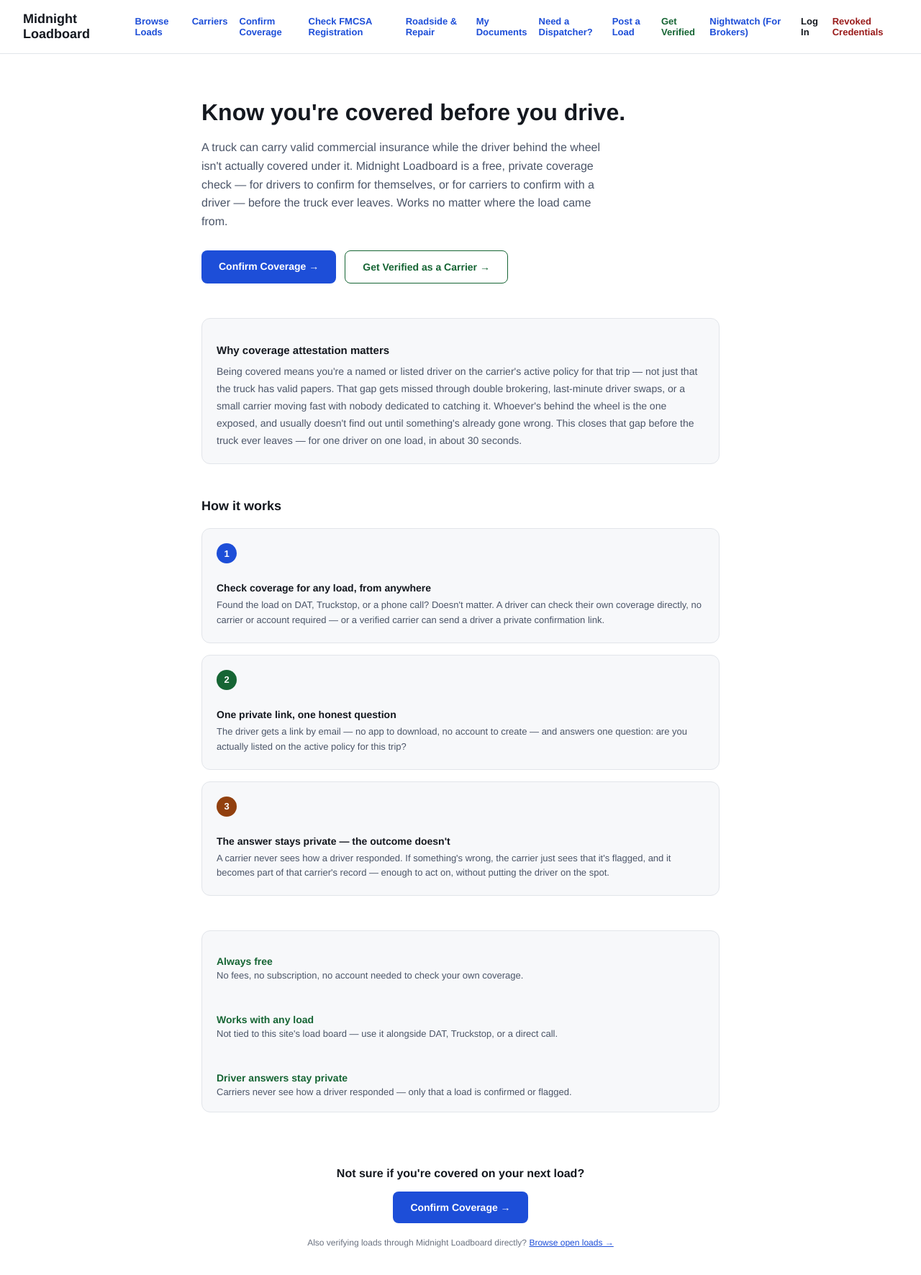
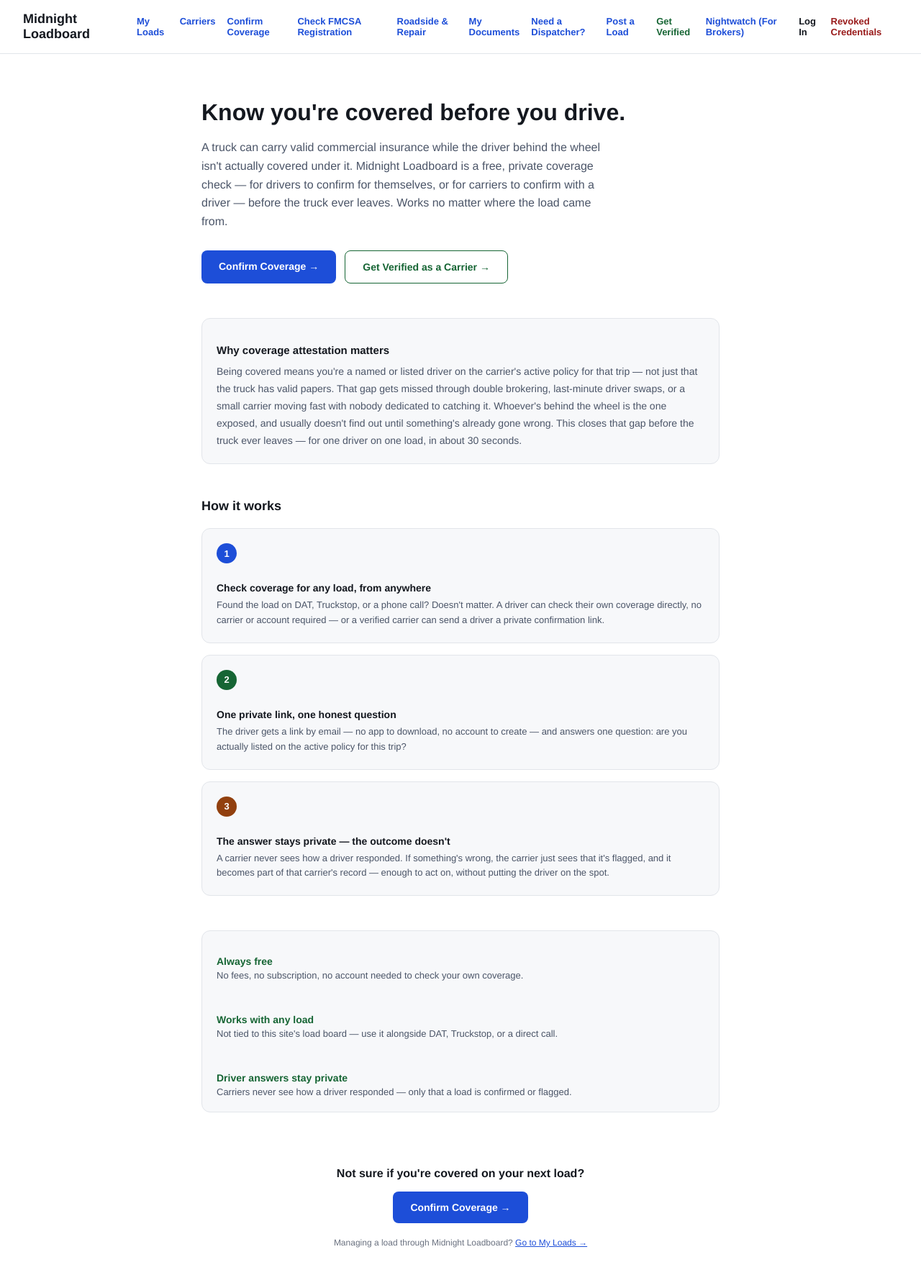
Before and after one commit to Robariano/midnight-loadboard-app, a Next.js app: page / in a window 1280 px wide. Shown: the top 1772 px of the page at 72% size. Built offline with nearby package versions, Linux system fonts and the light colour scheme.

Commit message:
Update titles and links to reflect 'My Loads' for better user clarity

```diff
--- a/app/layout.js
+++ b/app/layout.js
@@ -1,5 +1,5 @@
 export const metadata = {
-  title: "Midnight Loadboard - Verified Freight Network",
+  title: "Midnight Loadboard - Carrier Verification & Load Management",
 };
 export default function RootLayout({ children }) {
   return (
@@ -28,7 +28,7 @@
           </a>
           <nav style={{ marginLeft: "auto", display: "flex", gap: 16 }}>
             <a href="/loads" style={{ color: "#1d4ed8", fontSize: 13, fontWeight: 700, textDecoration: "none" }}>
-              Browse Loads
+              My Loads
             </a>
             <a href="/carriers" style={{ color: "#1d4ed8", fontSize: 13, fontWeight: 700, textDecoration: "none" }}>
               Carriers
--- a/app/loads/page.js
+++ b/app/loads/page.js
@@ -40,7 +40,7 @@
   const [minRate, setMinRate] = useState("");
   const [pickupAfter, setPickupAfter] = useState("");
   const [sort, setSort] = useState("");
-  const [showAllStatuses, setShowAllStatuses] = useState(false);
+  const [showAllStatuses, setShowAllStatuses] = useState(true);
 
   useEffect(() => {
     fetch("/api/carriers/me")
@@ -121,7 +121,7 @@
   return (
     <div>
       <div style={{ display: "flex", justifyContent: "space-between", alignItems: "center", marginBottom: 8 }}>
-        <h1 style={{ color: "#14181f", margin: 0 }}>Available Loads</h1>
+        <h1 style={{ color: "#14181f", margin: 0 }}>My Loads</h1>
         {me !== undefined && (
           <p style={{ color: "#4b5568", fontSize: 13, margin: 0 }}>
             {me ? (
--- a/app/page.js
+++ b/app/page.js
@@ -135,8 +135,8 @@
         </p>
         <a href="/confirm-coverage" style={primaryBtn}>Confirm Coverage →</a>
         <p style={{ color: "#6b7280", fontSize: 12, marginTop: 20 }}>
-          Also verifying loads through Midnight Loadboard directly?{" "}
-          <a href="/loads" style={{ color: "#1d4ed8" }}>Browse open loads →</a>
+          Managing a load through Midnight Loadboard?{" "}
+          <a href="/loads" style={{ color: "#1d4ed8" }}>Go to My Loads →</a>
         </p>
       </div>
     </div>
```
